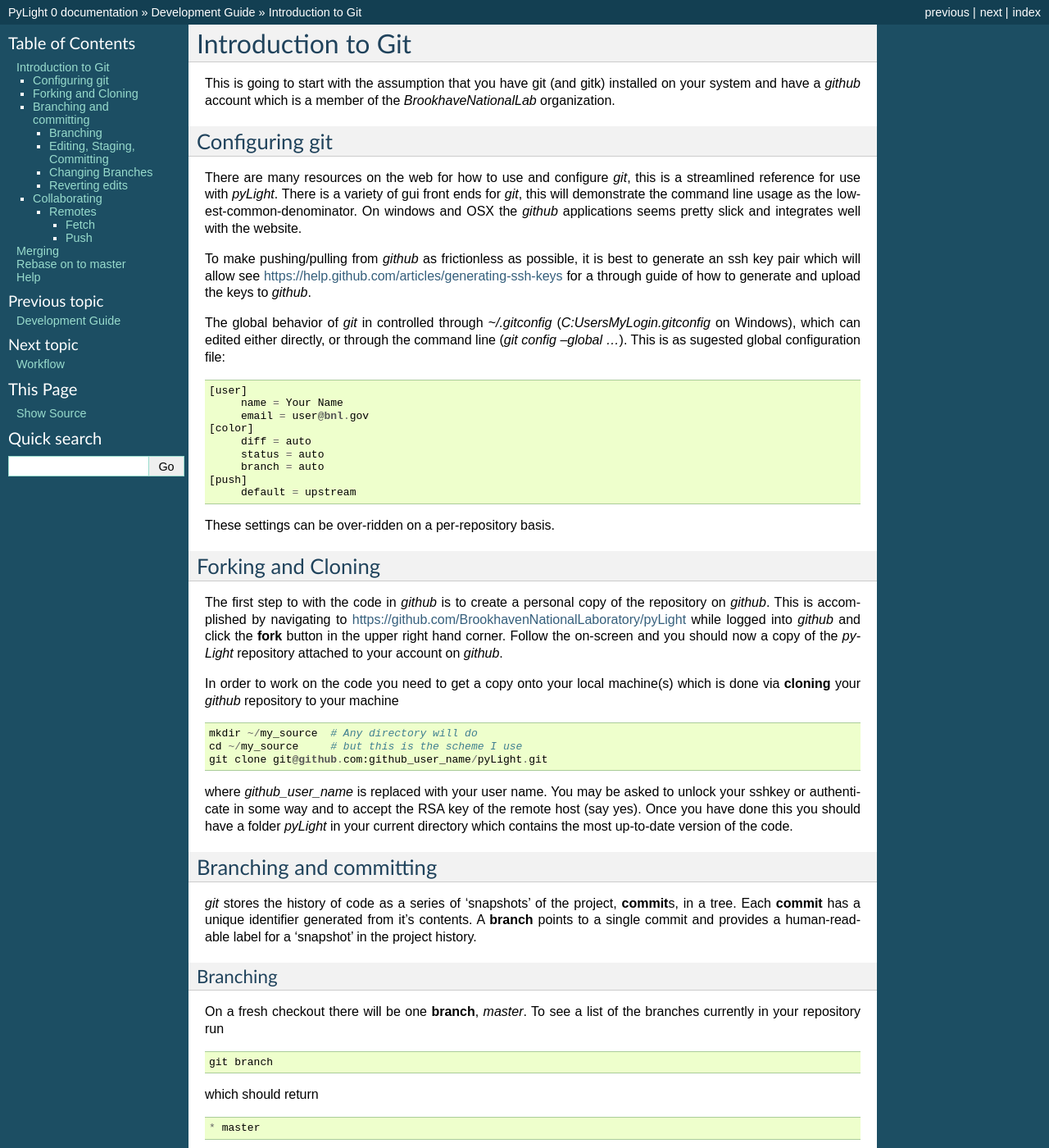
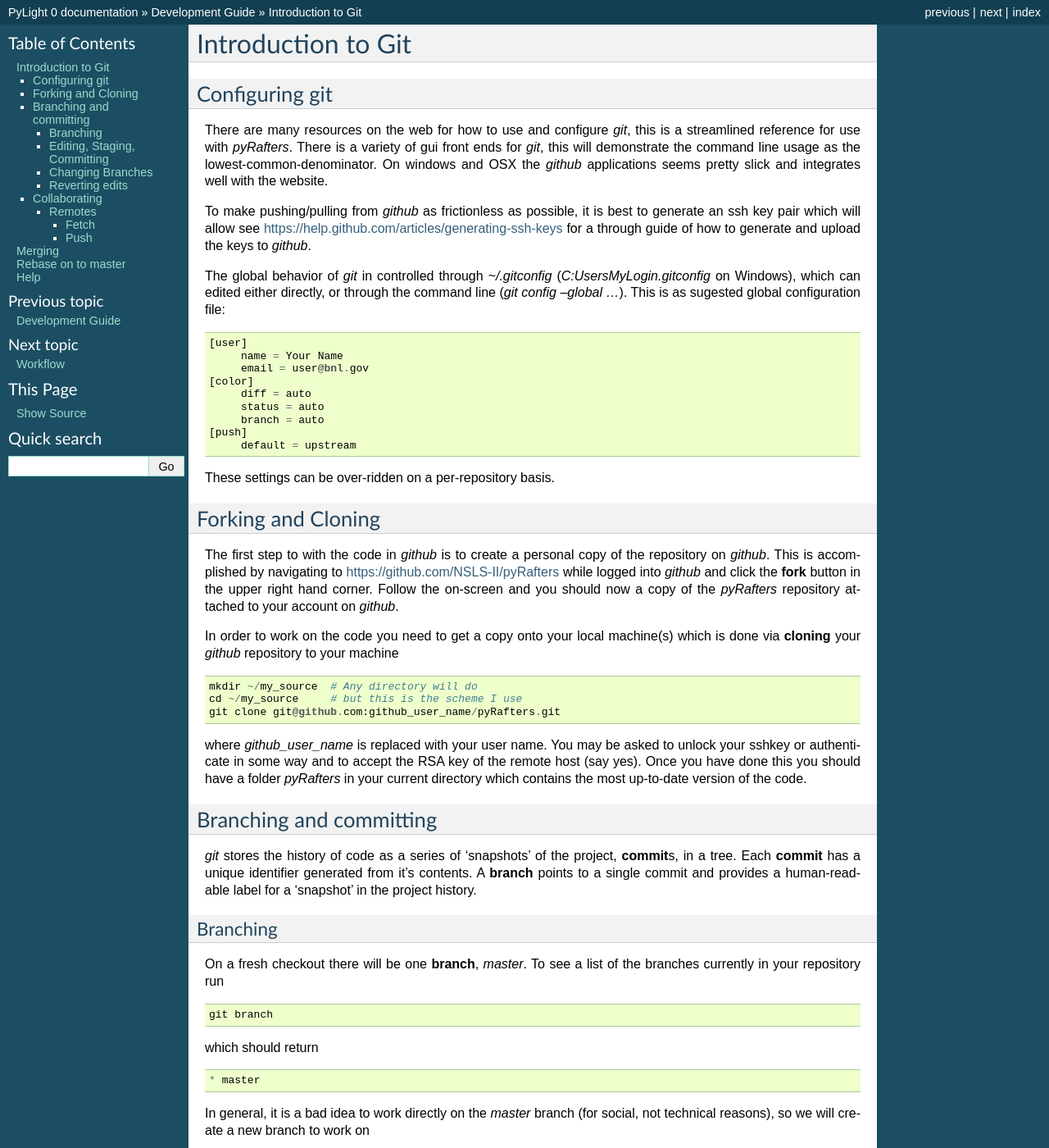
Before and after one commit to BrookhavenNationalLaboratory/pyLightRafters, a Sphinx documentation site: the page built from doc/source/dev_guide/git_guide.rst, in a window 1280 px wide and 1400 px high. Shown: the whole window at 82% size. Built offline with Sphinx 7.4.7, drawn with Linux system fonts in a browser that asks for light colours; formulas are drawn with MathJax 3; some of the changed text lies outside the part shown.

Commit message:
DOC : updated the git-doc

```diff
--- a/doc/source/dev_guide/git_guide.rst
+++ b/doc/source/dev_guide/git_guide.rst
@@ -2,20 +2,13 @@
 
 Introduction to Git
 ===================
-
-This is going to start with the assumption that you have git (and
-gitk) installed on your system and have a `github` account which is a
-member of the `BrookhaveNationalLab` organization.
-
-
-
 
 ===============
 Configuring git
 ===============
 
 There are many resources on the web for how to use and configure
-`git`, this is a streamlined reference for use with `pyLight`.  There
+`git`, this is a streamlined reference for use with `pyRafters`.  There
 is a variety of gui front ends for `git`, this will demonstrate the
 command line usage as the lowest-common-denominator.  On windows and
 OSX the `github` applications seems pretty slick and integrates well with
@@ -51,10 +44,10 @@ Forking and  Cloning
 
 The first step to with the code in `github` is to create a personal
 copy of the repository on `github`.  This is accomplished by
-navigating to https://github.com/BrookhavenNationalLaboratory/pyLight
+navigating to https://github.com/NSLS-II/pyRafters
 while logged into `github` and click the **fork** button in the upper
 right hand corner.  Follow the on-screen and you should now a copy of
-the `pyLight` repository attached to your account on `github`.
+the `pyRafters` repository attached to your account on `github`.
 
 
 In order
@@ -63,12 +56,12 @@ done via **cloning** your `github` repository to your machine ::
 
    mkdir ~/my_source  # Any directory will do
    cd ~/my_source     # but this is the scheme I use
-   git clone git@github.com:github_user_name/pyLight.git
+   git clone git@github.com:github_user_name/pyRafters.git
 
 where `github_user_name` is replaced with your user name.  You may be
 asked to unlock your sshkey or authenticate in some way and to accept
 the RSA key of the remote host (say yes).  Once you have done this you
-should have a folder `pyLight` in your current directory which
+should have a folder `pyRafters` in your current directory which
 contains the most up-to-date version of the code.
 
 
@@ -248,9 +241,9 @@ the langague of `git`, **remotes**.  The first remote we will want to
 add in the canonical repository::
 
     # make sure you are in the working directory of your local repo
-    cd ~/my_source/pyLight
+    cd ~/my_source/pyRafters
     # add the canonical repo as 'upstream'
-    git remote add upstream git@github.com:BrookhavenNationalLaboratory/pyLight.git
+    git remote add upstream git@github.com:NSLS-II/pyRafters.git
     # fetch the commits in the new repository
     git fetch upstream
 
@@ -260,10 +253,10 @@ To checkout your handy work run ::
 
 which should print something like: ::
 
-    origin  git@github.com:username/pyLight.git (fetch)
-    origin  git@github.com:username/pyLight.git (push)
-    upstream        git@github.com:BrookhavenNationalLaboratory/pyLight.git (fetch)
-    upstream        git@github.com:BrookhavenNationalLaboratory/pyLight.git (push)
+    origin  git@github.com:username/pyRafters.git (fetch)
+    origin  git@github.com:username/pyRafters.git (push)
+    upstream        git@github.com:NSLS-II/pyRafters.git (fetch)
+    upstream        git@github.com:NSLS-II/pyRafters.git (push)
 
 
 which shows two remotes.  It is recommended to re-name `origin` ->
@@ -275,7 +268,7 @@ which shows two remotes.  It is recommended to re-name `origin` ->
 which is the convention that will be used throughout.  You can also add as a remote the
 github repositories of other group members, ex ::
 
-   git remote add tacaswell git@github.com:tacaswell/pyLight.git
+   git remote add tacaswell git@github.com:tacaswell/pyRafters.git
 
 which will allow you to **fetch** to your local computer any commits they have
 **push**\ ed to github.
```
